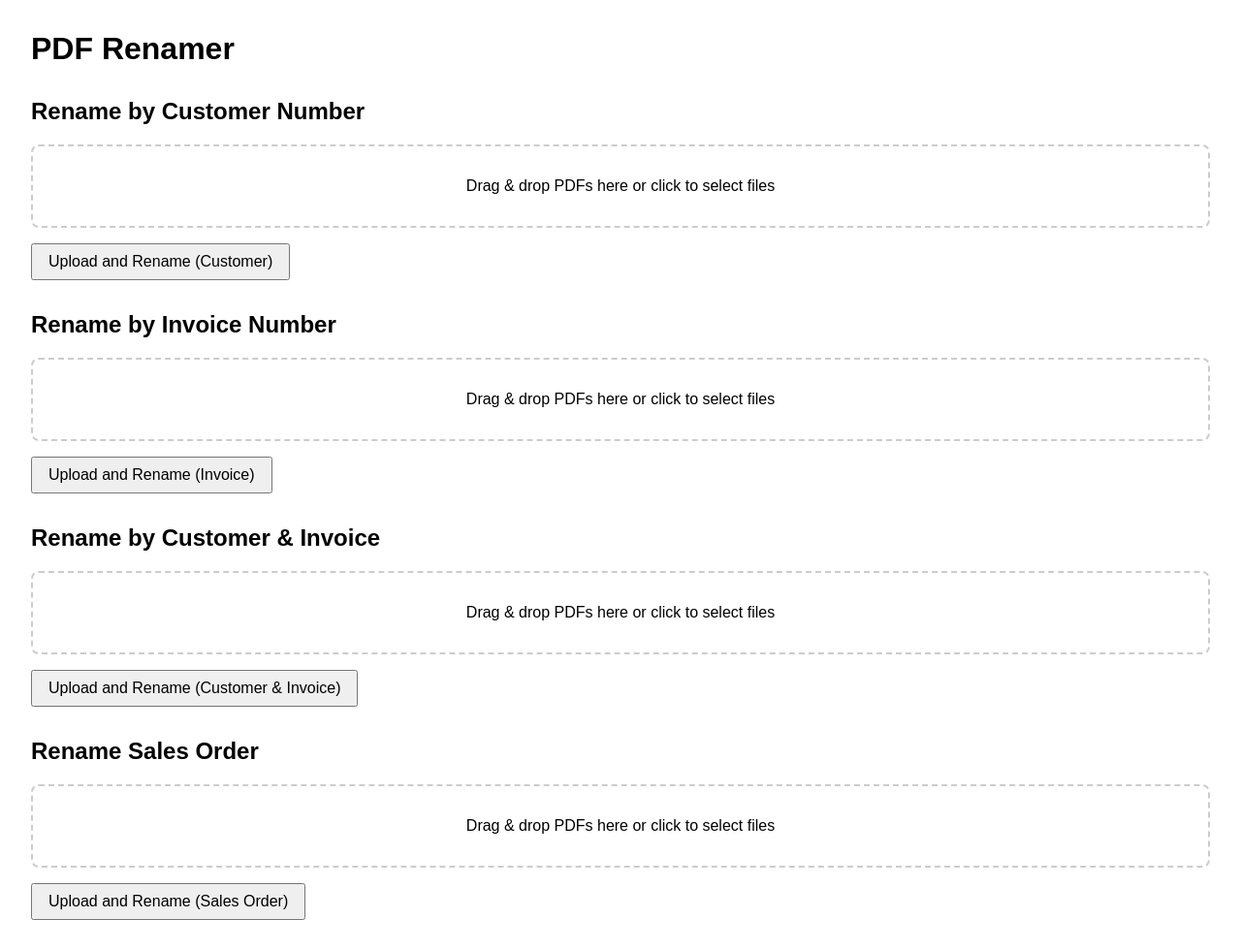
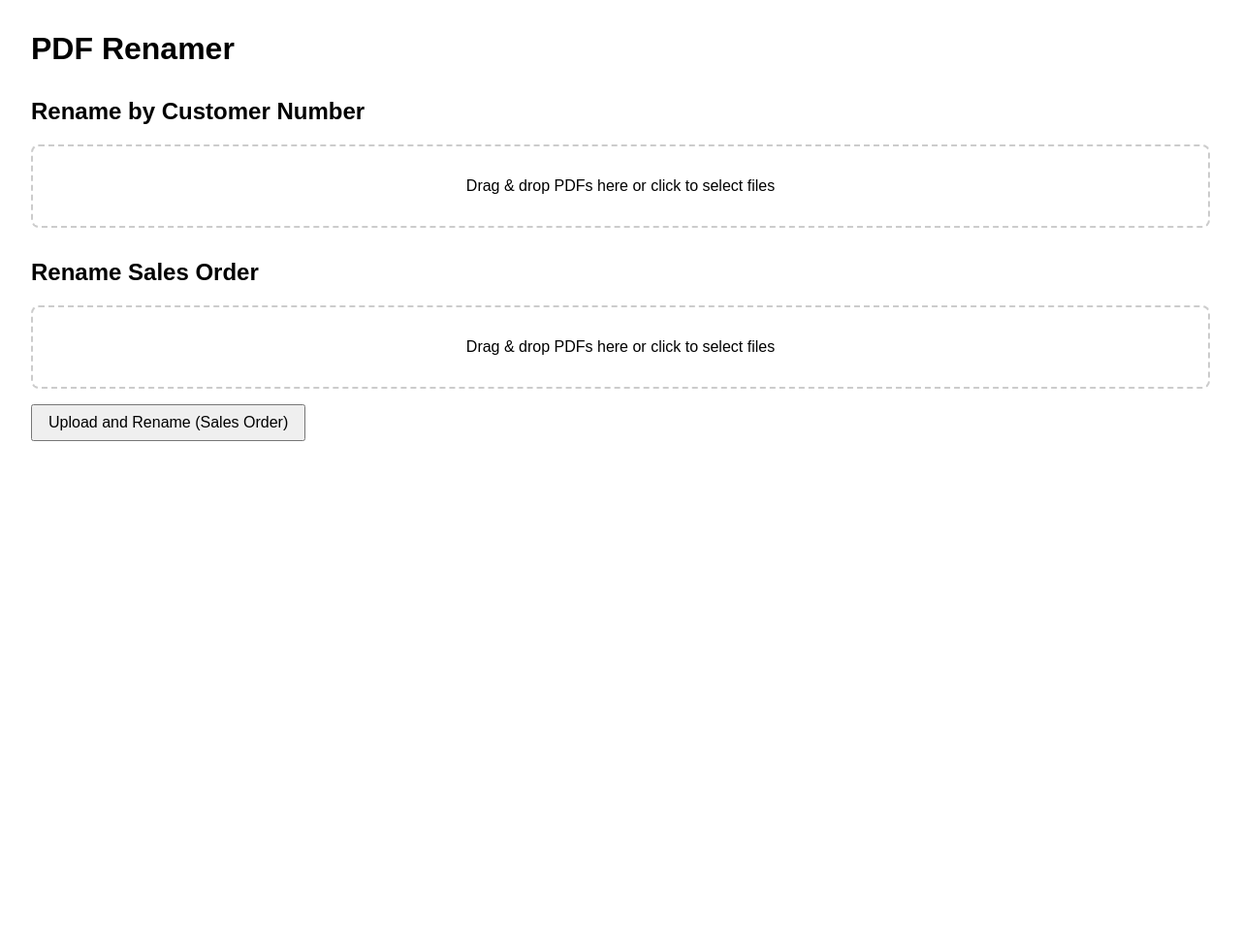
Before and after one commit to Jgolding1998/pdf-renamer, a FastAPI app: page /upload in a window 1280 px wide. Shown: the whole page at 97% size. After the commit the page ends 455 px from the top, so only its background shows below. Run offline with FastAPI, Linux system fonts and the light colour scheme.

Commit message:
Remove customer & invoice form and update drag-drop initialization

```diff
--- a/pdf_renamer/templates/upload.html
+++ b/pdf_renamer/templates/upload.html
@@ -40,25 +40,8 @@
     <h2>Rename by Customer Number</h2>
     <form method="post" action="/upload" enctype="multipart/form-data">
         <div id="drop-area" class="drag-drop-area">Drag &amp; drop PDFs here or click to select files</div>
-        <input type="file" id="files" name="files" accept="application/pdf" multiple required>
-        <button type="submit">Upload and Rename (Customer)</button>
-    </form>
+        <irm>
 
-    <!-- Form for renaming by invoice number -->
-    <h2>Rename by Invoice Number</h2>
-    <form method="post" action="/upload_invoice" enctype="multipart/form-data">
-        <div id="drop-area-inv" class="drag-drop-area">Drag &amp; drop PDFs here or click to select files</div>
-        <input type="file" id="invoice-files" name="files" accept="application/pdf" multiple required>
-        <button type="submit">Upload and Rename (Invoice)</button>
-    </form>
-
-    <!-- Form for renaming by customer and invoice numbers -->
-    <h2>Rename by Customer &amp; Invoice</h2>
-    <form method="post" action="/upload_cust_invoice" enctype="multipart/form-data">
-        <div id="drop-area-cust-inv" class="drag-drop-area">Drag &amp; drop PDFs here or click to select files</div>
-        <input type="file" id="cust-inv-files" name="files" accept="application/pdf" multiple required>
-        <button type="submit">Upload and Rename (Customer &amp; Invoice)</button>
-    </form>
 
     <!-- Form for renaming Sales Order PDFs -->
     <h2>Rename Sales Order</h2>
@@ -111,7 +94,7 @@
         // Initialize drag & drop for each form
         setupDragDrop('drop-area', 'files');
         setupDragDrop('drop-area-inv', 'invoice-files');
-        setupDragDrop('drop-area-cust-inv', 'cust-inv-files');
+
         setupDragDrop('drop-area-so', 'salesorder-files');
     </script>
 </body>
```
